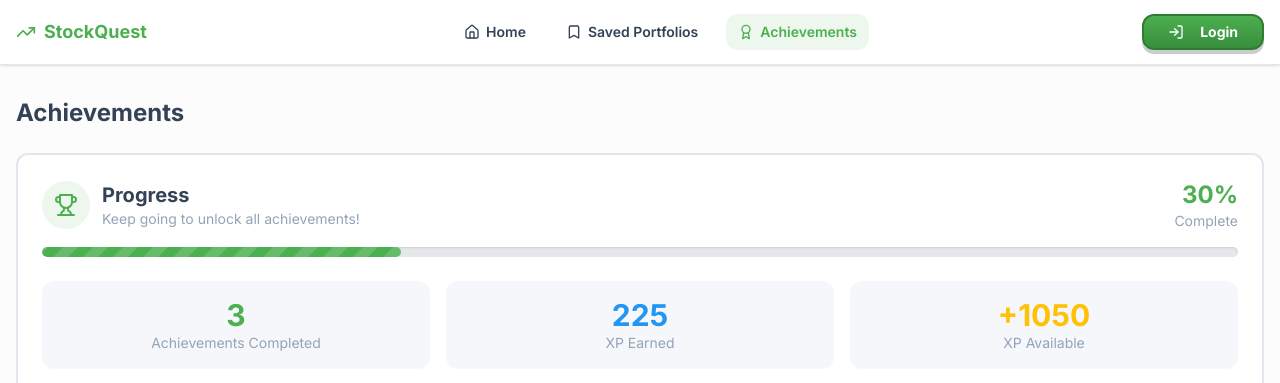
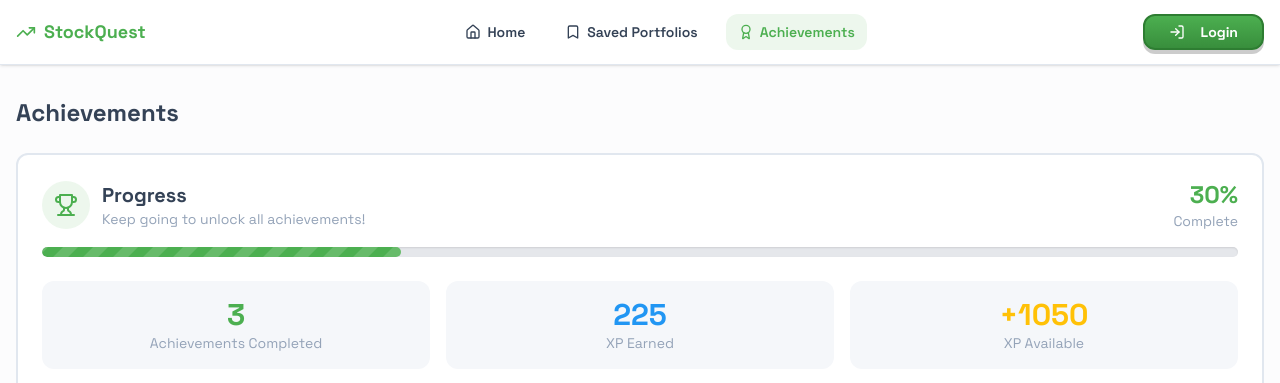
Before and after one commit to trotelalexandre/stockquest, a Next.js app: page /achievements in a window 1280 px wide. Shown: the top 383 px of the page. Built offline with nearby package versions, Linux system fonts and the light colour scheme.

Commit message:
change: font

```diff
--- a/src/app/layout.tsx
+++ b/src/app/layout.tsx
@@ -1,7 +1,7 @@
 import "./globals.css";
 
 import type { Metadata } from "next";
-import { Inter } from "next/font/google";
+import { Space_Grotesk } from "next/font/google";
 import { ThemeProvider } from "@/providers/theme-provider";
 import { PortfolioProvider } from "@/providers/portfolio-provider";
 import Navbar from "@/components/core/navbar";
@@ -10,7 +10,7 @@
 import ProgressBarProvider from "@/providers/progress-bar-provider";
 import AchievementsProvider from "@/providers/achievements-provider";
 
-const inter = Inter({ subsets: ["latin"] });
+const font = Space_Grotesk({ subsets: ["latin"] });
 
 export const metadata: Metadata = {
   title: "StockQuest",
@@ -25,7 +25,7 @@
 }>) {
   return (
     <html lang="en" suppressHydrationWarning>
-      <body className={`${inter.className} antialiased`}>
+      <body className={`${font.className} antialiased`}>
         <ThemeProvider
           attribute="class"
           defaultTheme="light"
```
